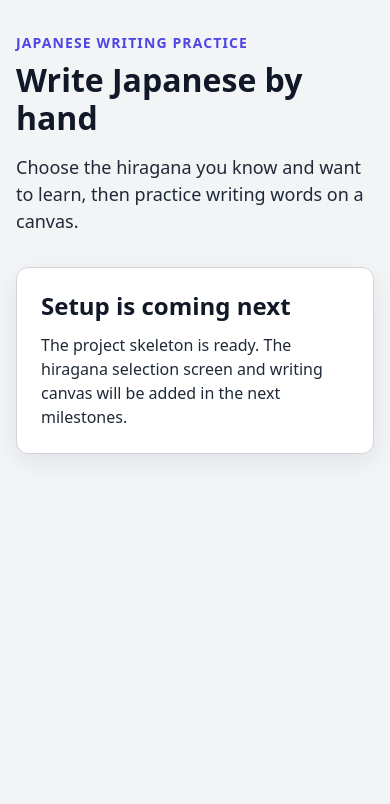
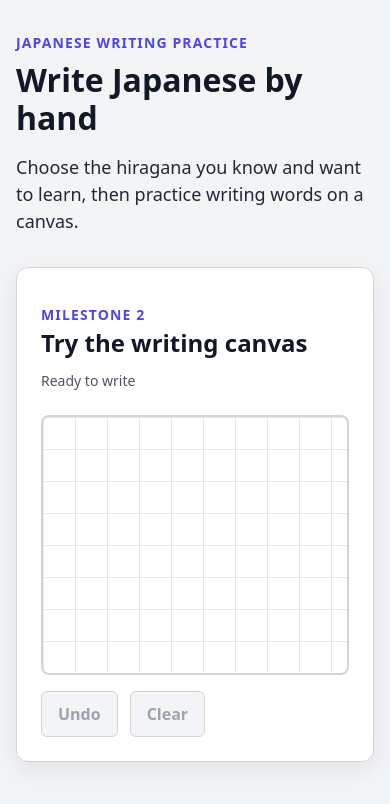
Before and after one commit to BrotherNucleus/JapWriter, a plain HTML site: page index.html in a window 390 px wide. Drawn offline with Linux system fonts and the light colour scheme.

Commit message:
Add handwriting canvas
Co-authored-by: Copilot <223556219+Copilot@users.noreply.github.com>

```diff
--- a/css/styles.css
+++ b/css/styles.css
@@ -62,6 +62,78 @@ h2 {
   box-shadow: 0 0.5rem 1.5rem rgb(17 24 39 / 8%);
 }
 
+.section-heading {
+  display: flex;
+  align-items: flex-start;
+  justify-content: space-between;
+  gap: 1rem;
+}
+
+.section-heading .eyebrow {
+  margin-bottom: 0.25rem;
+}
+
+.status {
+  margin: 0.25rem 0 0;
+  color: #4b5563;
+  font-size: 0.875rem;
+  text-align: right;
+}
+
+.canvas-frame {
+  margin-top: 1.5rem;
+  overflow: hidden;
+  border: 2px solid #d1d5db;
+  border-radius: 0.5rem;
+  background:
+    linear-gradient(#e5e7eb 1px, transparent 1px),
+    linear-gradient(90deg, #e5e7eb 1px, transparent 1px),
+    #ffffff;
+  background-size: 2rem 2rem;
+}
+
+#writing-canvas {
+  display: block;
+  width: 100%;
+  height: min(60vw, 30rem);
+  min-height: 16rem;
+  touch-action: none;
+  cursor: crosshair;
+}
+
+.canvas-actions {
+  display: flex;
+  gap: 0.75rem;
+  margin-top: 1rem;
+}
+
+button {
+  padding: 0.625rem 1rem;
+  border: 1px solid #4f46e5;
+  border-radius: 0.375rem;
+  color: #ffffff;
+  background: #4f46e5;
+  cursor: pointer;
+  font: inherit;
+  font-weight: 600;
+}
+
+button:hover:not(:disabled) {
+  background: #4338ca;
+}
+
+button:focus-visible {
+  outline: 3px solid #a5b4fc;
+  outline-offset: 2px;
+}
+
+button:disabled {
+  border-color: #d1d5db;
+  color: #9ca3af;
+  background: #f3f4f6;
+  cursor: not-allowed;
+}
+
 .card p {
   margin: 0.75rem 0 0;
 }
@@ -70,4 +142,13 @@ h2 {
   .app-shell {
     padding: 2rem 0;
   }
+
+  .section-heading {
+    display: block;
+  }
+
+  .status {
+    margin-top: 0.75rem;
+    text-align: left;
+  }
 }
--- a/index.html
+++ b/index.html
@@ -18,13 +18,30 @@
         </p>
       </header>
 
-      <section class="card" aria-labelledby="coming-soon-title">
-        <h2 id="coming-soon-title">Setup is coming next</h2>
-        <p>
-          The project skeleton is ready. The hiragana selection screen and
-          writing canvas will be added in the next milestones.
-        </p>
+      <section class="card writing-card" aria-labelledby="writing-title">
+        <div class="section-heading">
+          <div>
+            <p class="eyebrow">Milestone 2</p>
+            <h2 id="writing-title">Try the writing canvas</h2>
+          </div>
+          <p id="canvas-status" class="status" role="status">Ready to write</p>
+        </div>
+
+        <div class="canvas-frame">
+          <canvas
+            id="writing-canvas"
+            aria-label="Writing canvas"
+            width="800"
+            height="480"
+          ></canvas>
+        </div>
+
+        <div class="canvas-actions">
+          <button id="undo-button" type="button" disabled>Undo</button>
+          <button id="clear-button" type="button" disabled>Clear</button>
+        </div>
       </section>
     </main>
+    <script type="module" src="./js/main.js"></script>
   </body>
 </html>
--- /dev/null
+++ b/js/canvas.js
@@ -0,0 +1,146 @@
+const DEFAULT_LINE_WIDTH = 5;
+const DEFAULT_LINE_COLOR = "#111827";
+
+function getCanvasPoint(canvas, event) {
+  const bounds = canvas.getBoundingClientRect();
+
+  return {
+    x: event.clientX - bounds.left,
+    y: event.clientY - bounds.top
+  };
+}
+
+function drawStroke(context, stroke) {
+  if (stroke.length === 0) {
+    return;
+  }
+
+  context.beginPath();
+  context.moveTo(stroke[0].x, stroke[0].y);
+  for (const point of stroke.slice(1)) {
+    context.lineTo(point.x, point.y);
+  }
+  context.stroke();
+}
+
+function configureContext(context) {
+  context.lineCap = "round";
+  context.lineJoin = "round";
+  context.lineWidth = DEFAULT_LINE_WIDTH;
+  context.strokeStyle = DEFAULT_LINE_COLOR;
+}
+
+export function createDrawingCanvas(canvas, { onChange } = {}) {
+  const context = canvas.getContext("2d");
+  if (!context) {
+    throw new Error("The browser does not support a 2D canvas context.");
+  }
+
+  const strokes = [];
+  let activeStroke = null;
+  let pixelRatio = window.devicePixelRatio || 1;
+
+  function redraw() {
+    const width = canvas.clientWidth;
+    const height = canvas.clientHeight;
+    canvas.width = Math.max(1, Math.floor(width * pixelRatio));
+    canvas.height = Math.max(1, Math.floor(height * pixelRatio));
+    context.setTransform(pixelRatio, 0, 0, pixelRatio, 0, 0);
+    configureContext(context);
+    context.clearRect(0, 0, width, height);
+    for (const stroke of strokes) {
+      drawStroke(context, stroke);
+    }
+  }
+
+  function notifyChange() {
+    onChange?.({ canUndo: strokes.length > 0 });
+  }
+
+  function handlePointerDown(event) {
+    if (event.button !== 0 && event.pointerType === "mouse") {
+      return;
+    }
+
+    event.preventDefault();
+    canvas.setPointerCapture(event.pointerId);
+    activeStroke = [getCanvasPoint(canvas, event)];
+    drawStroke(context, activeStroke);
+    notifyChange();
+  }
+
+  function handlePointerMove(event) {
+    if (!activeStroke || !canvas.hasPointerCapture(event.pointerId)) {
+      return;
+    }
+
+    event.preventDefault();
+    const nextPoint = getCanvasPoint(canvas, event);
+    activeStroke.push(nextPoint);
+    drawStroke(context, activeStroke.slice(-2));
+  }
+
+  function finishStroke(event) {
+    if (!activeStroke || !canvas.hasPointerCapture(event.pointerId)) {
+      return;
+    }
+
+    event.preventDefault();
+    canvas.releasePointerCapture(event.pointerId);
+    activeStroke = null;
+  }
+
+  function undo() {
+    if (strokes.length === 0) {
+      return;
+    }
+
+    strokes.pop();
+    redraw();
+    notifyChange();
+  }
+
+  function clear() {
+    if (strokes.length === 0) {
+      return;
+    }
+
+    strokes.length = 0;
+    redraw();
+    notifyChange();
+  }
+
+  function handlePointerUp(event) {
+    if (activeStroke && canvas.hasPointerCapture(event.pointerId)) {
+      strokes.push(activeStroke);
+    }
+    finishStroke(event);
+    notifyChange();
+  }
+
+  function handlePointerCancel(event) {
+    activeStroke = null;
+    finishStroke(event);
+    redraw();
+    notifyChange();
+  }
+
+  canvas.addEventListener("pointerdown", handlePointerDown);
+  canvas.addEventListener("pointermove", handlePointerMove);
+  canvas.addEventListener("pointerup", handlePointerUp);
+  canvas.addEventListener("pointercancel", handlePointerCancel);
+  window.addEventListener("resize", redraw);
+  redraw();
+
+  return {
+    undo,
+    clear,
+    destroy() {
+      canvas.removeEventListener("pointerdown", handlePointerDown);
+      canvas.removeEventListener("pointermove", handlePointerMove);
+      canvas.removeEventListener("pointerup", handlePointerUp);
+      canvas.removeEventListener("pointercancel", handlePointerCancel);
+      window.removeEventListener("resize", redraw);
+    }
+  };
+}
--- /dev/null
+++ b/js/main.js
@@ -0,0 +1,17 @@
+import { createDrawingCanvas } from "./canvas.js";
+
+const canvas = document.querySelector("#writing-canvas");
+const undoButton = document.querySelector("#undo-button");
+const clearButton = document.querySelector("#clear-button");
+const status = document.querySelector("#canvas-status");
+
+const drawingCanvas = createDrawingCanvas(canvas, {
+  onChange: ({ canUndo }) => {
+    undoButton.disabled = !canUndo;
+    clearButton.disabled = !canUndo;
+    status.textContent = canUndo ? "Writing in progress" : "Ready to write";
+  }
+});
+
+undoButton.addEventListener("click", drawingCanvas.undo);
+clearButton.addEventListener("click", drawingCanvas.clear);
```
Also changed, not shown: 1 other file.
